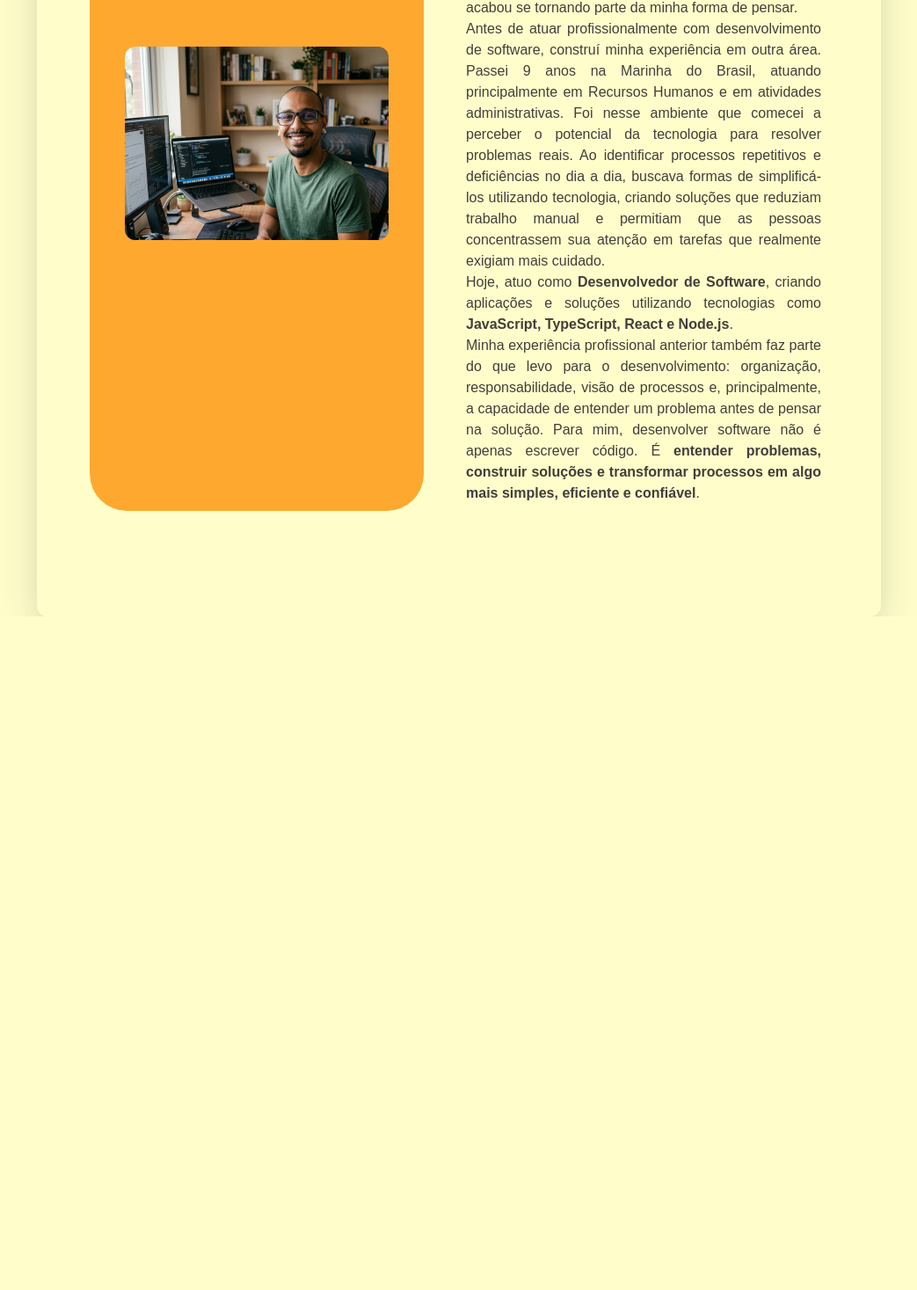
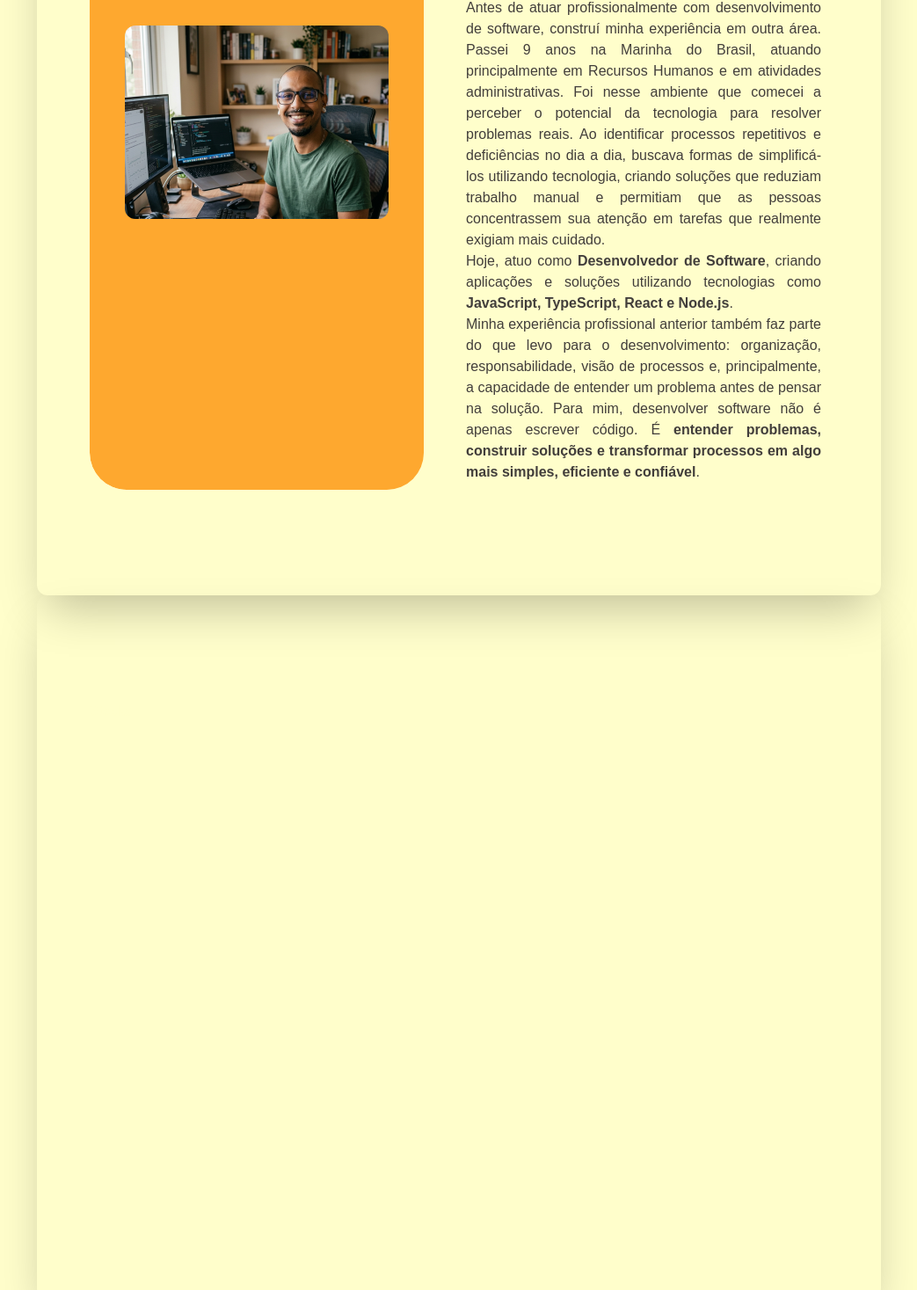
Before and after one commit to GVerdans/portifolio-GVS, a Next.js app: page / in a window 1280 px wide. Shown: the part 1219-2686 px from the top of the page at 88% size, without its empty margins (118-1161 px from the left). Before the commit the page ends 1920 px from the top, so only its background shows below. Built offline with nearby package versions, Linux system fonts and the light colour scheme; a web font is replaced by a local one.

Commit message:
feat section component

```diff
--- a/app/(public)/components/About/AboutPage.tsx
+++ b/app/(public)/components/About/AboutPage.tsx
@@ -1,9 +1,9 @@
 import Image from 'next/image';
+import PageSection from '../Section/PageSection';
 
 export default function AboutPage() {
   return (
-    <>
-      <section className="relative flex min-h-screen w-full flex-col overflow-hidden rounded-xl py-20 shadow-2xl sm:px-8 md:py-30 md:px-15 lg:m-auto lg:w-3/4 lg:flex-row">
+    <PageSection backgroundClassName="bg-(--secondary)">
       <div className="w-full min-w-0 overflow-hidden rounded-[42px] pt-5 lg:mt-0 lg:w-1/2">
         <div className="flex h-72 min-h-[280px] items-center justify-center rounded-[42px] mb-5 text-center text-2xl text-(--secondary) bg-(--quartiary) lg:h-full lg:mr-10 p-10">
           <Image
@@ -24,39 +24,38 @@ export default function AboutPage() {
         <div className="texto">
           <p className="p-2 text-justify text-md text-(--tertiary) lg:text-md">
             Desde pequeno, sempre fui curioso sobre tecnologia. Gostava de
-              desmontar coisas para entender como funcionavam e passava
-              madrugadas esperando o melhor horário para usar a internet discada
-              da iG. Essa curiosidade em entender como as coisas funcionam
-              acabou se tornando parte da minha forma de pensar. <br />
+            desmontar coisas para entender como funcionavam e passava madrugadas
+            esperando o melhor horário para usar a internet discada da iG. Essa
+            curiosidade em entender como as coisas funcionam acabou se tornando
+            parte da minha forma de pensar. <br />
             Antes de atuar profissionalmente com desenvolvimento de software,
             construí minha experiência em outra área. Passei 9 anos na Marinha
             do Brasil, atuando principalmente em Recursos Humanos e em
             atividades administrativas. Foi nesse ambiente que comecei a
-              perceber o potencial da tecnologia para resolver problemas reais.
-              Ao identificar processos repetitivos e deficiências no dia a dia,
+            perceber o potencial da tecnologia para resolver problemas reais. Ao
+            identificar processos repetitivos e deficiências no dia a dia,
             buscava formas de simplificá-los utilizando tecnologia, criando
             soluções que reduziam trabalho manual e permitiam que as pessoas
             concentrassem sua atenção em tarefas que realmente exigiam mais
             cuidado.
             <br />
-              Hoje, atuo como <b>Desenvolvedor de Software</b>, criando
-              aplicações e soluções utilizando tecnologias como{' '}
+            Hoje, atuo como <b>Desenvolvedor de Software</b>, criando aplicações
+            e soluções utilizando tecnologias como{' '}
             <b>JavaScript, TypeScript, React e Node.js</b>.
             <br />
-              Minha experiência profissional anterior também faz parte do que
-              levo para o desenvolvimento: organização, responsabilidade, visão
-              de processos e, principalmente, a capacidade de entender um
-              problema antes de pensar na solução. Para mim, desenvolver
-              software não é apenas escrever código. É{' '}
+            Minha experiência profissional anterior também faz parte do que levo
+            para o desenvolvimento: organização, responsabilidade, visão de
+            processos e, principalmente, a capacidade de entender um problema
+            antes de pensar na solução. Para mim, desenvolver software não é
+            apenas escrever código. É{' '}
             <b>
-                entender problemas, construir soluções e transformar processos
-                em algo mais simples, eficiente e confiável
+              entender problemas, construir soluções e transformar processos em
+              algo mais simples, eficiente e confiável
             </b>
             .
           </p>
         </div>
       </div>
-      </section>
-    </>
+    </PageSection>
   );
 }
--- a/app/(public)/components/Hero/HeroPage.tsx
+++ b/app/(public)/components/Hero/HeroPage.tsx
@@ -1,11 +1,12 @@
 import { FaLinkedinIn, FaWhatsapp, FaGithub, FaEnvelope } from 'react-icons/fa';
 import ButtonsHero from '../Buttons/Buttons';
 import Image from 'next/image';
+import PageSection from '../Section/PageSection';
 
 export default function HeroPage() {
   return (
     <>
-      <section className="relative flex min-h-screen w-full flex-col overflow-hidden rounded-xl bg-(--primary) py-20 shadow-2xl sm:px-8 md:py-30 md:pl-15 lg:m-auto lg:pr-0 lg:w-3/4 lg:flex-row">
+      <PageSection backgroundClassName="bg-(--primary) lg:pr-0">
         <nav
           className="absolute right-8 top-6 flex items-center gap-6 text-(--tertiary)"
           aria-label="Redes sociais">
@@ -70,8 +71,7 @@ export default function HeroPage() {
             />
           </div>
         </div>
-      </section>
-      ;
+      </PageSection>
     </>
   );
 }
--- /dev/null
+++ b/app/(public)/components/Section/PageSection.tsx
@@ -0,0 +1,18 @@
+import type { ReactNode } from 'react';
+
+interface PageSectionProps {
+  children: ReactNode;
+  backgroundClassName?: string;
+}
+
+export default function PageSection({
+  children,
+  backgroundClassName = '',
+}: PageSectionProps) {
+  return (
+    <section
+      className={`relative flex min-h-screen w-full flex-col overflow-hidden rounded-xl py-20 shadow-2xl sm:px-8 md:py-30 md:px-15 lg:m-auto lg:w-3/4 lg:flex-row ${backgroundClassName}`}>
+      {children}
+    </section>
+  );
+}
--- /dev/null
+++ b/app/(public)/components/Stacks/StacksPage.tsx
@@ -0,0 +1,11 @@
+import PageSection from '../Section/PageSection';
+
+export default function StacksPage() {
+  return (
+    <>
+      <PageSection>
+        <h1>Stacks</h1>
+      </PageSection>
+    </>
+  );
+}
--- a/app/(public)/page.tsx
+++ b/app/(public)/page.tsx
@@ -1,11 +1,13 @@
 import HeroPage from './components/Hero/HeroPage';
 import AboutPage from './components/About/AboutPage';
+import StacksPage from './components/Stacks/StacksPage';
 
 export default function Home() {
   return (
     <>
       <HeroPage />
       <AboutPage />
+      <StacksPage />
     </>
   );
 }
```
Lines whose indentation alone changed are shown as unchanged.
